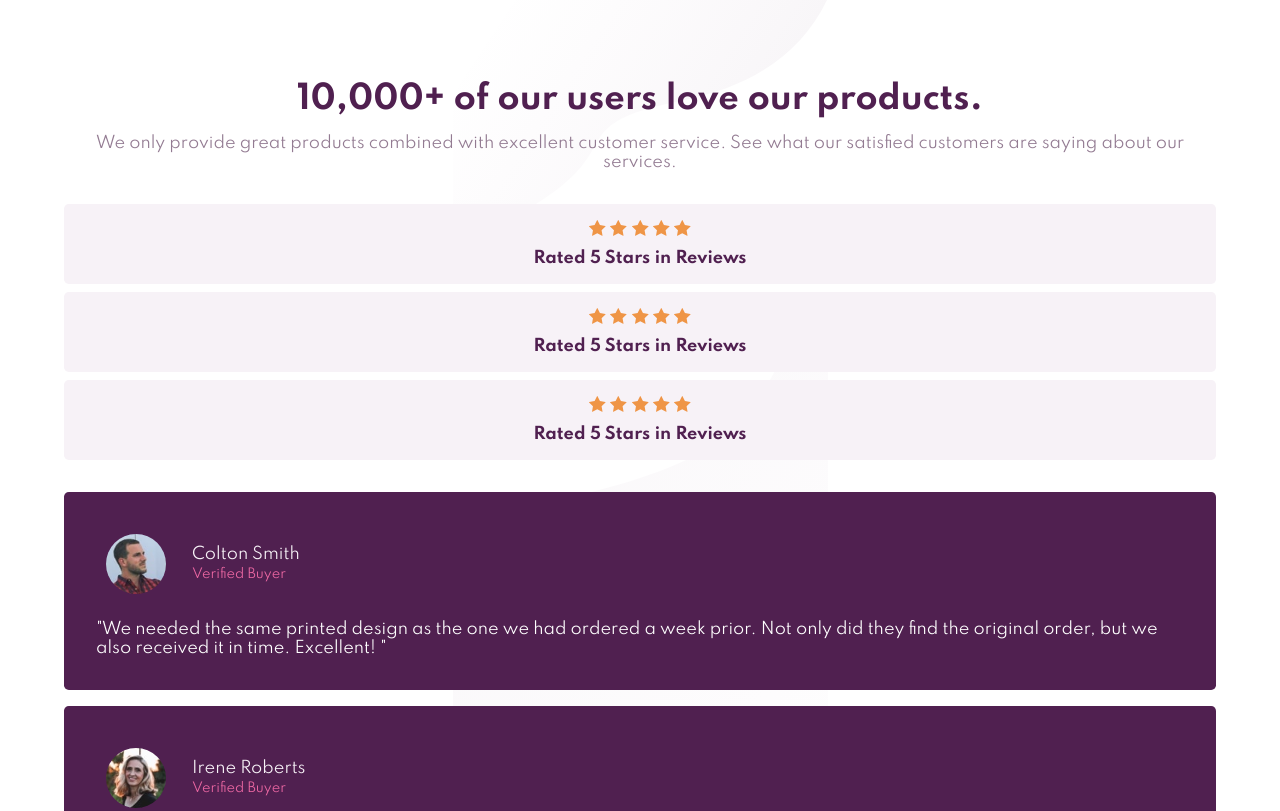
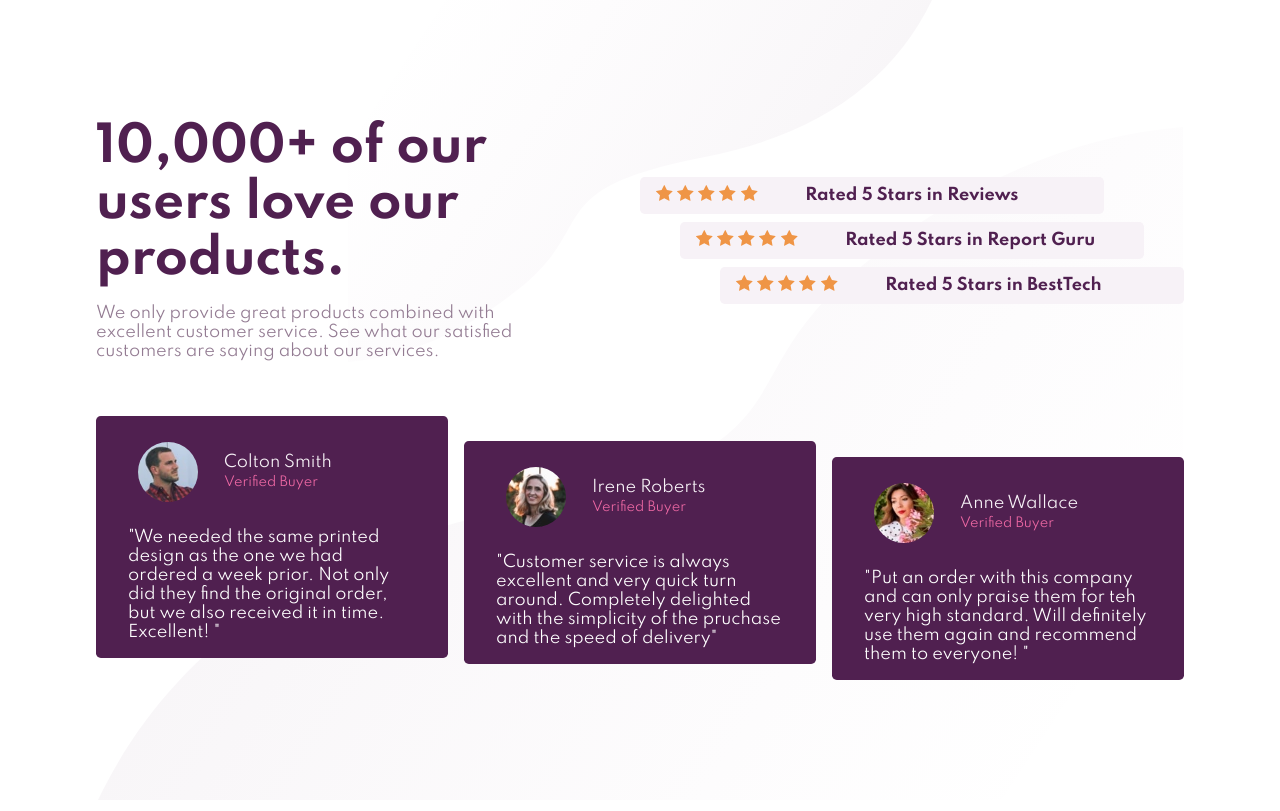
Before and after one commit to abanicaisse/social-proof-section, a plain HTML site: page index.html in a window 1280 px wide. Shown: the top 811 px of the page. Drawn offline with Linux system fonts and the light colour scheme.

Commit message:
styled the desktop version

```diff
--- a/css/style.css
+++ b/css/style.css
@@ -67,7 +67,7 @@ main {
     justify-content: center;
     gap: .5rem;
     border-radius: .3rem;
-    padding: 1rem 0;
+    padding: .5rem 0;
 }
 
 .presentation .presentation__rating > .rates > p {
@@ -89,7 +89,7 @@ main {
     background-color: var(--clr-red-190);
     color: var(--clr-red-5);
     border-radius: .3rem;
-    padding: 2rem;
+    padding: 1rem 2rem;
 }
 
 .profiles .profiles__cards > .header {
@@ -112,3 +112,66 @@ main {
     color: var(--white);
     font-size: 1rem;
 }
+
+
+@media screen and (max-width: 300px) {
+    .profiles .profiles__cards > .header {
+        flex-direction: column;
+        text-align: center;
+    }
+}
+
+@media screen and (min-width: 1000px) {
+    body {
+        background-image: url('/images/bg-pattern-top-desktop.svg'), url('/images/bg-pattern-bottom-desktop.svg');
+        background-position: top, bottom;
+    }
+
+    main {
+        width: 85%;
+        max-width: 81rem;
+    }
+
+    .presentation {
+        display: grid;
+        grid-template-columns: repeat(2, 1fr);
+        column-gap: 10rem;
+        align-items: center;
+        /* justify-content: space-between; */
+        text-align: left;
+    }
+
+    .presentation .presentation__intro > h1 {
+        font-size: 3rem;
+    }
+
+.presentation .presentation__rating > .rates {
+        width: 100%;
+        display: grid;
+        grid-template-columns: 1fr 2fr;
+        justify-content:space-around ;
+        padding: .5rem 1rem;
+    }
+
+    .presentation .presentation__rating > div:nth-child(1) {
+        margin-right: 10rem;
+    }
+
+    .presentation .presentation__rating > div:nth-child(2) {
+        margin-right: 5rem;
+    }
+
+    .profiles {
+        display: grid;
+        grid-template-columns: repeat(3, 1fr);
+    }
+
+    .profiles .profiles__cards:nth-child(2) {
+        margin-top: 2rem;
+    }
+
+    .profiles .profiles__cards:nth-child(3) {
+        margin-top: 4rem;
+    }
+
+}
--- a/index.html
+++ b/index.html
@@ -43,7 +43,7 @@
             <img src="/images/icon-star.svg" alt="">
             <img src="/images/icon-star.svg" alt="">
           </div>
-          <p>Rated 5 Stars in Reviews</p>
+          <p>Rated 5 Stars in Report Guru</p>
         </div>
 
         <div class="rates">
@@ -54,7 +54,7 @@
             <img src="/images/icon-star.svg" alt="">
             <img src="/images/icon-star.svg" alt="">
           </div>
-          <p>Rated 5 Stars in Reviews</p>
+          <p>Rated 5 Stars in BestTech</p>
         </div>
       </div>
     </div>
```
